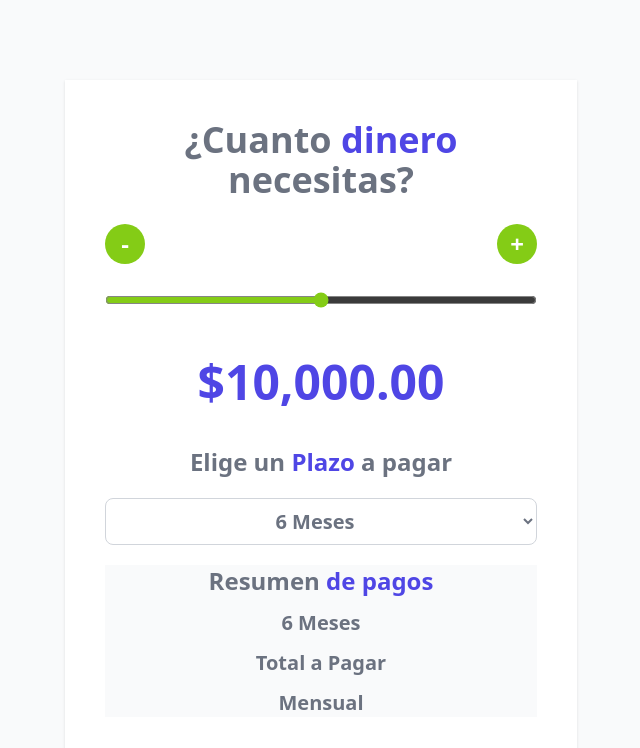
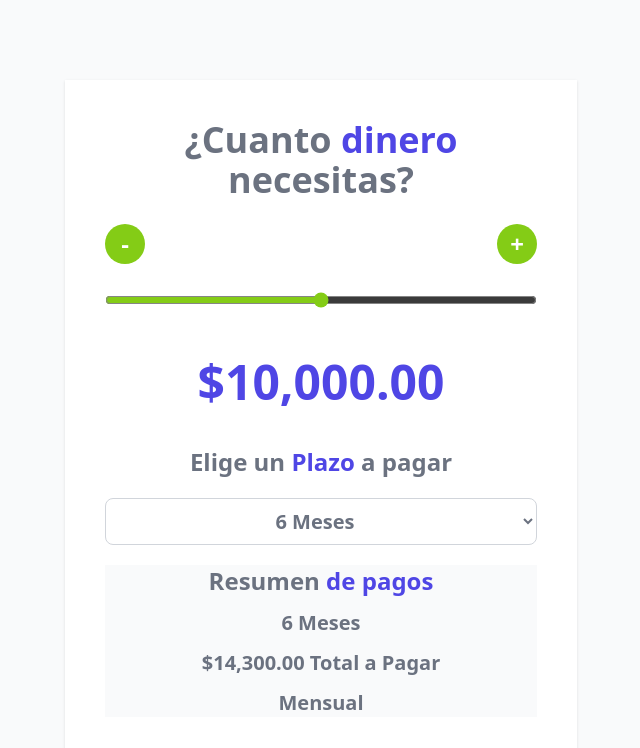
Before and after one commit to Jorgeob18/Cotizador_Prestamos_React, a React (Vite) app: page / in a window 1280 px wide. Shown: the top 748 px of the page, without its empty margins (319-959 px from the left). Built offline with nearby package versions, Linux system fonts and the light colour scheme.

Commit message:
useEffect para actualizar Total

```diff
--- a/src/App.jsx
+++ b/src/App.jsx
@@ -1,4 +1,4 @@
-import { useState } from 'react'
+import { useState, useEffect } from 'react'
 import Header from './components/Header'
 import Button from './components/Button'
 import { formatearDinero, calcularTotalPagar } from './helpers'
@@ -6,6 +6,11 @@
   const [cantidad, setCantidad] = useState(10000)
   const [meses, setMeses] = useState(6)
   const [total, setTotal] = useState(0)
+
+  useEffect(() => {
+    const resultadoTotalPagar = calcularTotalPagar(cantidad, meses)
+    setTotal(resultadoTotalPagar)
+  }, [cantidad, meses])
 
   const MIN = 0
   const MAX = 20000
@@ -80,7 +85,7 @@
       </h2>
 
       <p className="text-xl text-gray-500 text-center font-bold">{meses} Meses</p>
-      <p className="text-xl text-gray-500 text-center font-bold">Total a Pagar</p>
+      <p className="text-xl text-gray-500 text-center font-bold">{formatearDinero(total)} Total a Pagar</p>
       <p className="text-xl text-gray-500 text-center font-bold">Mensual</p>
       </div>
     </div>
```
